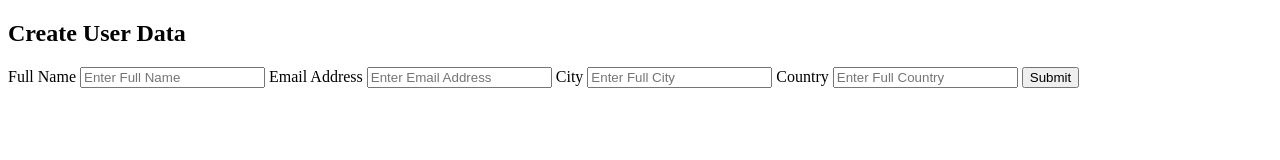
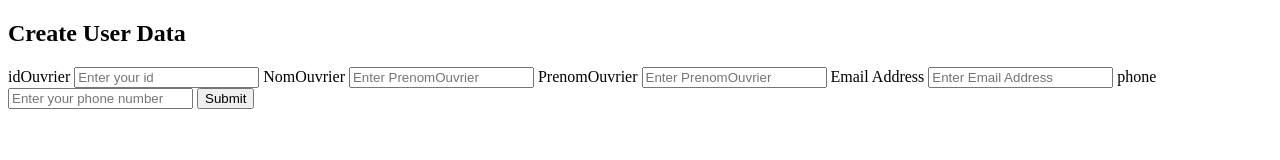
Before and after one commit to mezdourcheima/ProjetBDD_1, a website: page form.html in a window 1280 px wide. Drawn offline with Linux system fonts and the light colour scheme.

Commit message:
the last version of this project

```diff
--- a/form.html
+++ b/form.html
@@ -5,17 +5,19 @@
 </head>
 <body>
 <!--====form section start====-->
-<div class="ouvrier-detail">
+<div >
     <h2>Create User Data</h2>
-    <form action="/users/create" method="POST">
-          <label>Full Name</label>
-          <input type="text" placeholder="Enter Full Name" name="fullName" required>
+    <form action="/Submit" method="POST">
+          <label>idOuvrier</label>
+          <input type="number" placeholder="Enter your id" id="idOuvrier" name="idOuvrier" >
+          <label>NomOuvrier</label>
+          <input type="text" placeholder="Enter PrenomOuvrier" name="NomOuvrier" required>
+          <label>PrenomOuvrier</label>
+          <input type="text" placeholder="Enter PrenomOuvrier" name="PrenomOuvrier" required>
           <label>Email Address</label>
-          <input type="email" placeholder="Enter Email Address" name="emailAddress" required>
-          <label>City</label>
-          <input type="city" placeholder="Enter Full City" name="city" required>
-          <label>Country</label>
-          <input type="text" placeholder="Enter Full Country" name="country" required>
+          <input type="email" placeholder="Enter Email Address" name="EmailOuvrier" required>
+          <label>phone</label>
+          <input type="phone number" placeholder="Enter your phone number" name="TelephoneOuv" required>
           <button type="submit">Submit</button>
         </div>
 </div>
--- a/package.json
+++ b/package.json
@@ -10,6 +10,7 @@
   "license": "ISC",
   "dependencies": {
     "express": "^4.17.2",
-    "mysql": "^2.18.1"
+    "mysql": "^2.18.1",
+    "pug": "^3.0.2"
   }
 }
```
Also changed, not shown: New_Ouvrier.js (+19 -19 lines), index.js (+22 -3 lines), 2 other files.
